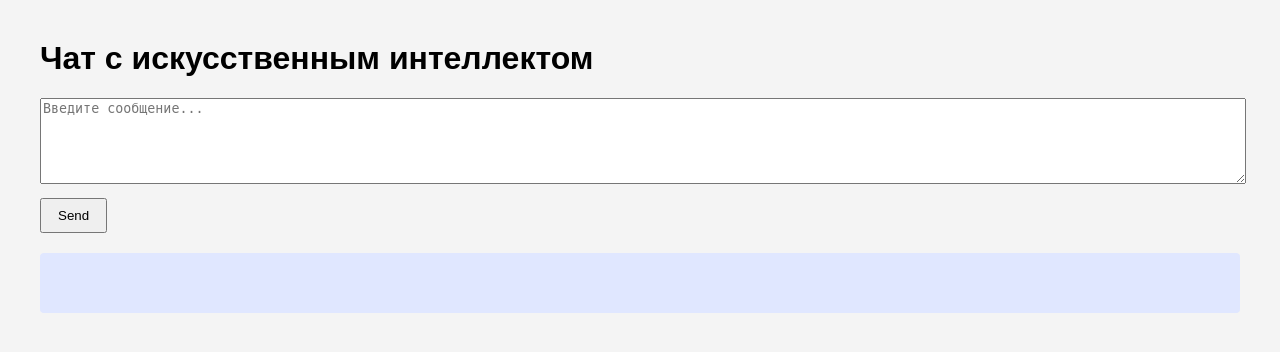
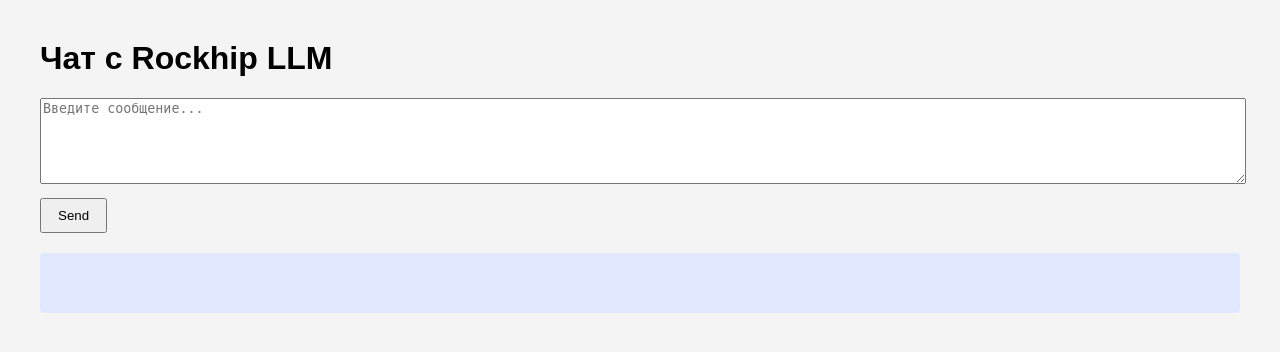
Before and after one commit to labintsev/flask-rkllm, a Flask app: page / in a window 1280 px wide. Shown: the top 352 px of the page. Run offline with Flask 3, Linux system fonts and the light colour scheme; parts of the project's set-up code (start-up, migrations or seed data) failed here and were passed over.

Commit message:
fix UI text and word wrap

```diff
--- a/static/style.css
+++ b/static/style.css
@@ -17,4 +17,8 @@ button {
   background: #e0e7ff;
   border-radius: 4px;
   min-height: 40px;
+
 }
+#response {
+  white-space: pre-wrap;
+}
--- a/templates/index.html
+++ b/templates/index.html
@@ -2,11 +2,11 @@
 <html lang="en">
 <head>
   <meta charset="UTF-8">
-  <title>AI Integration Demo</title>
+  <title>Rockchip LLM</title>
   <link rel="stylesheet" href="{{ url_for('static', filename='style.css') }}">
 </head>
 <body>
-  <h1>Чат с искусственным интеллектом</h1>
+  <h1>Чат с Rockhip LLM</h1>
   <textarea id="user-input" placeholder="Введите сообщение..."></textarea>
   <button id="send-btn">Send</button>
   <div id="response-block"> <pre id="response"></pre></div>
```
